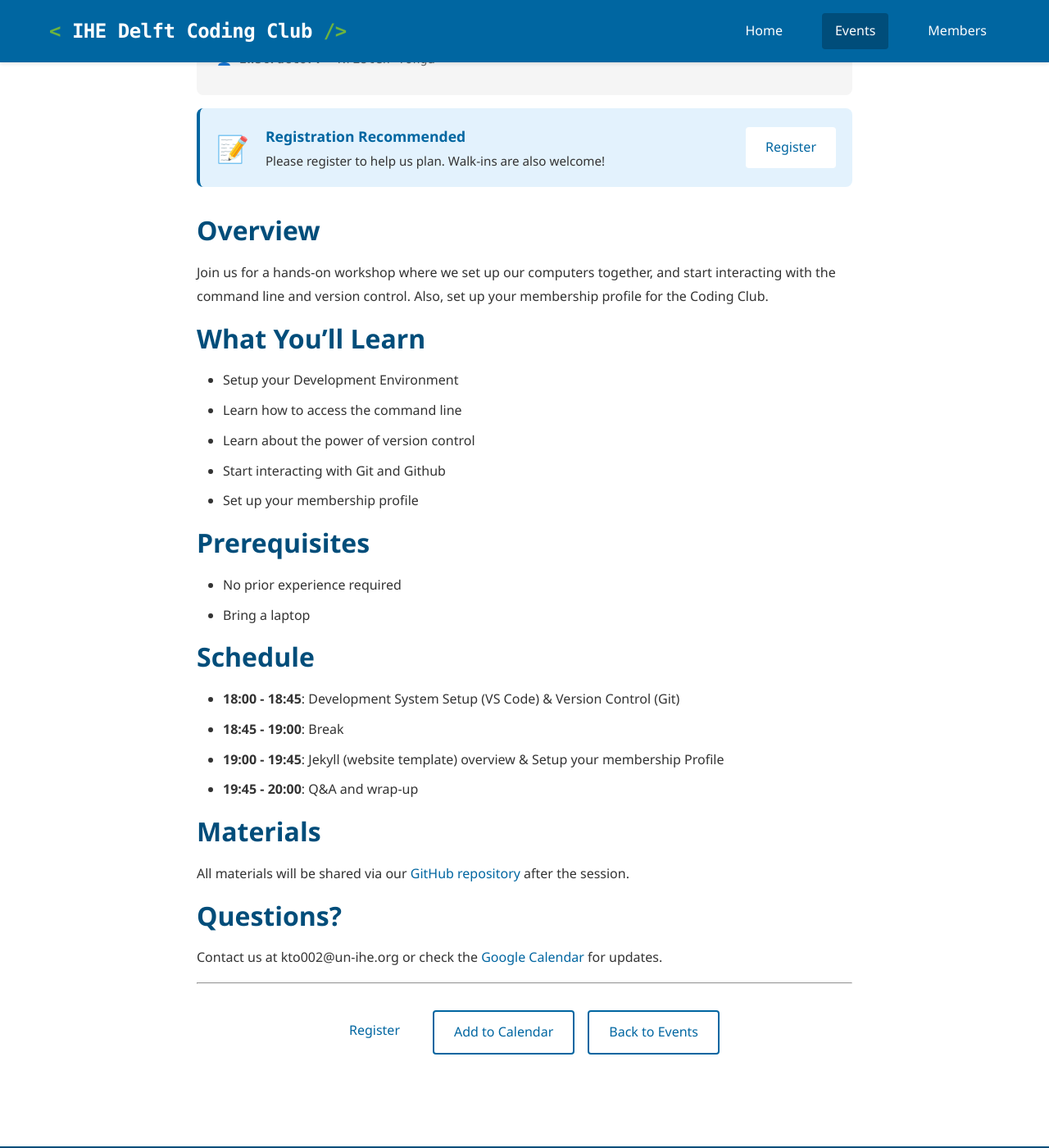
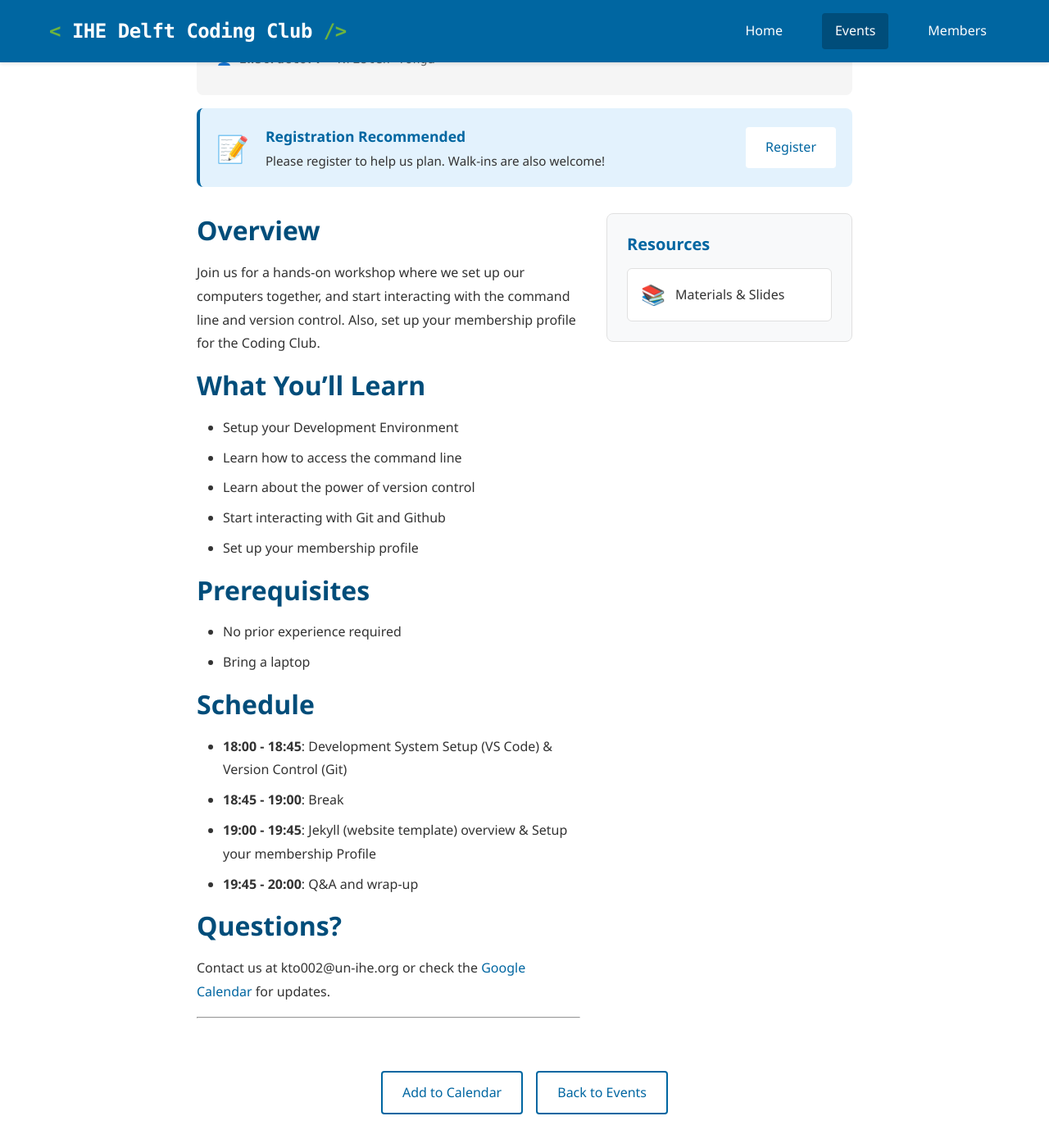
Before and after one commit to IHEDelftCodingClub/IHEDelftCodingClub.github.io, a Jekyll site: the page built from _events/2025-11-13-computer-setup-and-git.md, in a window 1280 px wide and 1400 px high, scrolled down 475 px. Shown: the whole window at 82% size. Built offline with Jekyll 4.4.1, drawn with Linux system fonts in a browser that asks for light colours.

Commit message:
Add slide link to computer-setup-and-git event and created sidebar for access

```diff
--- a/_events/2025-11-13-computer-setup-and-git.md
+++ b/_events/2025-11-13-computer-setup-and-git.md
@@ -10,7 +10,7 @@ excerpt: "Setup Virtual Studio (VS) Code, start interacting with the console, an
 tags: ["Setup", "Github", "Beginner"]  # Helps categorize events
 registration_required: true  # Set to true if people need to RSVP
 registration_url: "https://docs.google.com/forms/d/e/1FAIpQLSe3hii3MSwr_pFrFcxBMtCQmRH2y0F4q_n9f-JHNnLcFuvwEQ/viewform?usp=preview"  # Link to registration form
-# materials_url: "https://github.com/username/repo"  # Link to materials
+materials_url: "https://docs.google.com/presentation/d/1-8bAkQRxD2mr20zIvDxBqKLBW_HPPSaSttsOYmwQShE/edit?usp=sharing"  # Link to materials
 # video_url: "https://www.youtube.com/watch?v=example"  # Recording link (add after event)
 
 # BELOW THE LINE (---): Write your event description using markdown formatting
@@ -48,10 +48,6 @@ Join us for a hands-on workshop where we set up our computers together, and star
 - **19:00 - 19:45**: Jekyll (website template) overview & Setup your membership Profile
 - **19:45 - 20:00**: Q&A and wrap-up
 
-## Materials
-
-All materials will be shared via our [GitHub repository](https://github.com/IHEDelftCodingClub/) after the session.
-
 ## Questions?
 
 Contact us at {{ site.contact_email }} or check the [Google Calendar]({{ site.organization.google_calendar_url }}) for updates.
--- a/_layouts/event.html
+++ b/_layouts/event.html
@@ -49,6 +49,8 @@ layout: default
         </div>
         {% endif %}
 
+        <div class="event-details-wrapper">
+            <div class="event-content-main">
                 <div class="event-content">
                     {{ content }}
                 </div>
@@ -73,11 +75,41 @@ layout: default
                     {% endfor %}
                 </div>
                 {% endif %}
+            </div>
+
+            {% assign show_registration_in_sidebar = false %}
+            {% if page.registration_url and page.registration_required != true %}
+                {% assign show_registration_in_sidebar = true %}
+            {% endif %}
+
+            {% if show_registration_in_sidebar or page.materials_url or page.video_url %}
+            <aside class="event-resources-card">
+                <h3>Resources</h3>
+                <div class="resource-links">
+                    {% if show_registration_in_sidebar %}
+                    <a href="{{ page.registration_url }}" target="_blank" class="resource-link">
+                        <span class="resource-icon">📝</span>
+                        <span class="resource-text">Register for Event</span>
+                    </a>
+                    {% endif %}
+                    {% if page.materials_url %}
+                    <a href="{{ page.materials_url }}" target="_blank" class="resource-link">
+                        <span class="resource-icon">📚</span>
+                        <span class="resource-text">Materials & Slides</span>
+                    </a>
+                    {% endif %}
+                    {% if page.video_url %}
+                    <a href="{{ page.video_url }}" target="_blank" class="resource-link">
+                        <span class="resource-icon">🎥</span>
+                        <span class="resource-text">Watch Recording</span>
+                    </a>
+                    {% endif %}
+                </div>
+            </aside>
+            {% endif %}
+        </div>
 
         <div class="event-actions">
-            {% if page.registration_required and page.registration_url %}
-            <a href="{{ page.registration_url }}" target="_blank" class="btn btn-primary">Register</a>
-            {% endif %}
             <a href="{{ site.organization.google_calendar_url }}" target="_blank" class="btn btn-secondary">Add to Calendar</a>
             <a href="{{ '/events' | relative_url }}" class="btn btn-secondary">Back to Events</a>
         </div>
--- a/assets/css/main.css
+++ b/assets/css/main.css
@@ -700,6 +700,73 @@ img {
     line-height: 1.8;
 }
 
+/* Event details wrapper - flex layout for content + sidebar */
+.event-details-wrapper {
+    display: flex;
+    gap: 2rem;
+    margin-bottom: 2rem;
+}
+
+.event-content-main {
+    flex: 1;
+    min-width: 0; /* Prevents flex item from overflowing */
+}
+
+/* Resources sidebar card */
+.event-resources-card {
+    width: 300px;
+    background-color: #f8f9fa;
+    border: 1px solid #e0e0e0;
+    border-radius: 8px;
+    padding: 1.5rem;
+    height: fit-content;
+    position: sticky;
+    top: 20px;
+    flex-shrink: 0;
+}
+
+.event-resources-card h3 {
+    margin-top: 0;
+    margin-bottom: 1rem;
+    font-size: 1.25rem;
+    color: var(--primary-blue);
+}
+
+.resource-links {
+    display: flex;
+    flex-direction: column;
+    gap: 0.75rem;
+}
+
+.resource-link {
+    display: flex;
+    align-items: center;
+    gap: 0.75rem;
+    padding: 0.75rem 1rem;
+    background-color: var(--white);
+    border: 1px solid #e0e0e0;
+    border-radius: 6px;
+    text-decoration: none;
+    color: var(--text-color);
+    transition: all 0.2s ease;
+}
+
+.resource-link:hover {
+    background-color: var(--primary-blue);
+    color: var(--white);
+    border-color: var(--primary-blue);
+    transform: translateX(4px);
+}
+
+.resource-icon {
+    font-size: 1.5rem;
+    flex-shrink: 0;
+}
+
+.resource-text {
+    font-weight: 500;
+}
+
 .event-actions {
     display: flex;
     gap: 1rem;
@@ -1255,6 +1322,17 @@ footer ul li {
         width: 100%;
     }
 
+    /* Event Details - Stack sidebar below content */
+    .event-details-wrapper {
+        flex-direction: column;
+        gap: 1.5rem;
+    }
+
+    .event-resources-card {
+        width: 100%;
+        position: static;
+    }
+
     /* Event Actions */
     .event-actions {
         flex-direction: column;
```
Also changed, not shown: _events/_TEMPLATE_event.md (+1 -6 lines). Lines whose indentation alone changed are shown as unchanged.
